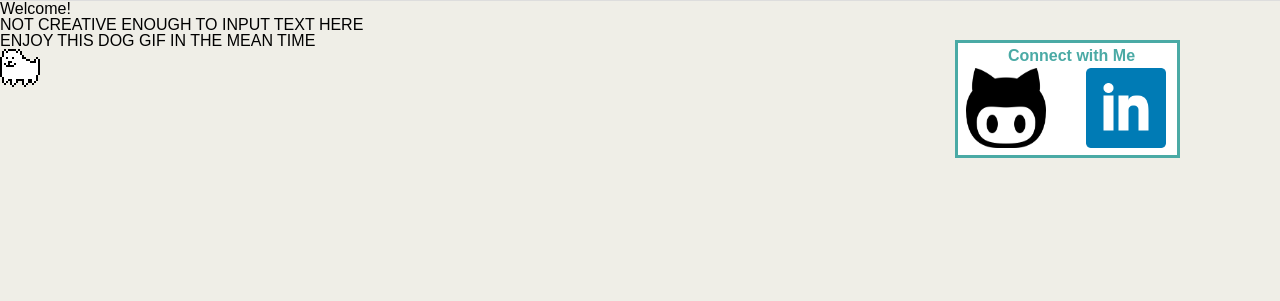
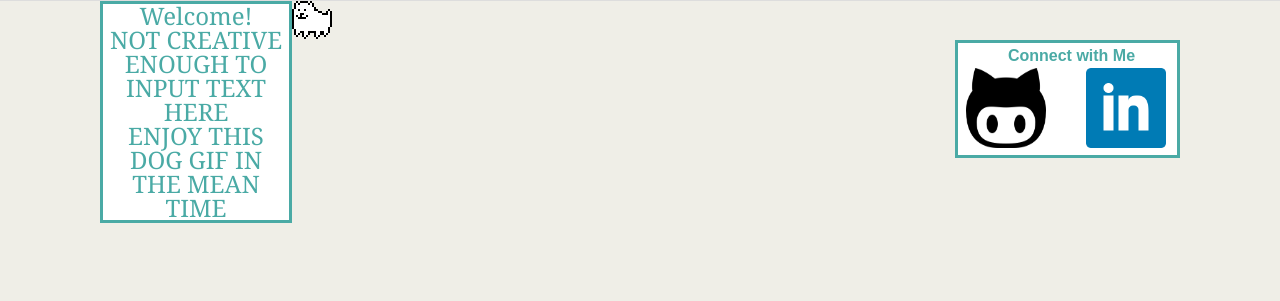
Before and after one commit to ccho0415/Basic-Portfolio, a PHP site: page /portfolio.html in a window 1280 px wide. Shown: the part 90-391 px from the top of the page. Run offline with PHP 8.4, Linux system fonts and the light colour scheme.

Commit message:
Added phps and finalized websites

```diff
--- a/assets/css/style.css
+++ b/assets/css/style.css
@@ -63,7 +63,19 @@ h1 {
 	font-family: 'Georgia', Times, Times New Roman, serif;
 	font-weight: bold;
 }
-
+#Intro-Page{
+	background-color:#ffffff;
+	color: #4aaaa5;
+	text-align: center;
+	font-size: 24px;
+	font-family: 'Georgia', Times, Times New Roman, serif;
+	width: 15%;
+	float: left;
+	margin-left: 100px;
+	border-style: solid;
+	border-width: 3px;
+	border-color: #4aaaa5;
+}
 #body-page {
 	color: #4aaaa5;
 	font-family: 'Georgia', Times, Times New Roman, serif;
--- a/portfolio.html
+++ b/portfolio.html
@@ -15,10 +15,8 @@
 		</ul>
 </header>
 <body>
-		<h2>Welcome!</h2>
-		<p>NOT CREATIVE ENOUGH TO INPUT TEXT HERE</p>
-		<p>ENJOY THIS DOG GIF IN THE MEAN TIME</p>
-		<img src="assets/images/annoying_dog.gif">
+		<h2 id = "Intro-Page">Welcome! <br> NOT CREATIVE ENOUGH TO INPUT TEXT HERE <br> ENJOY THIS DOG GIF IN THE MEAN TIME</h2>
+		<img id = "Dog" src="assets/images/annoying_dog.gif">
 		<div class ="boxbox">
 			<section id= "social-media-box">
 				<h3>Connect with Me</h3>
--- /dev/null
+++ b/portfolio.php
@@ -0,0 +1 @@
+<?php include_once("portfolio.html");?>
```
Also changed, not shown: contact.html (+8 -1 lines), contact.php (line endings or trailing spaces).
